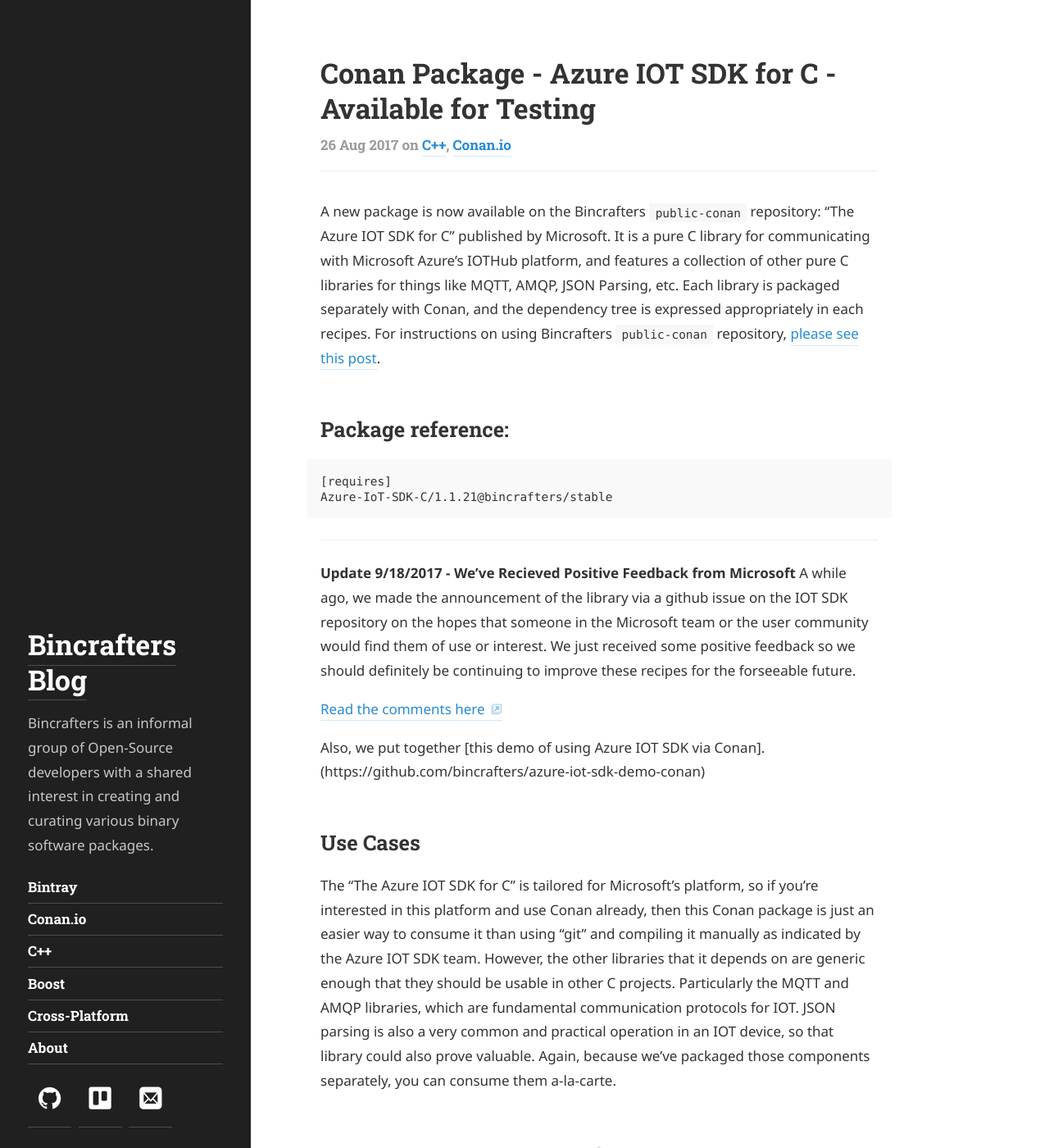
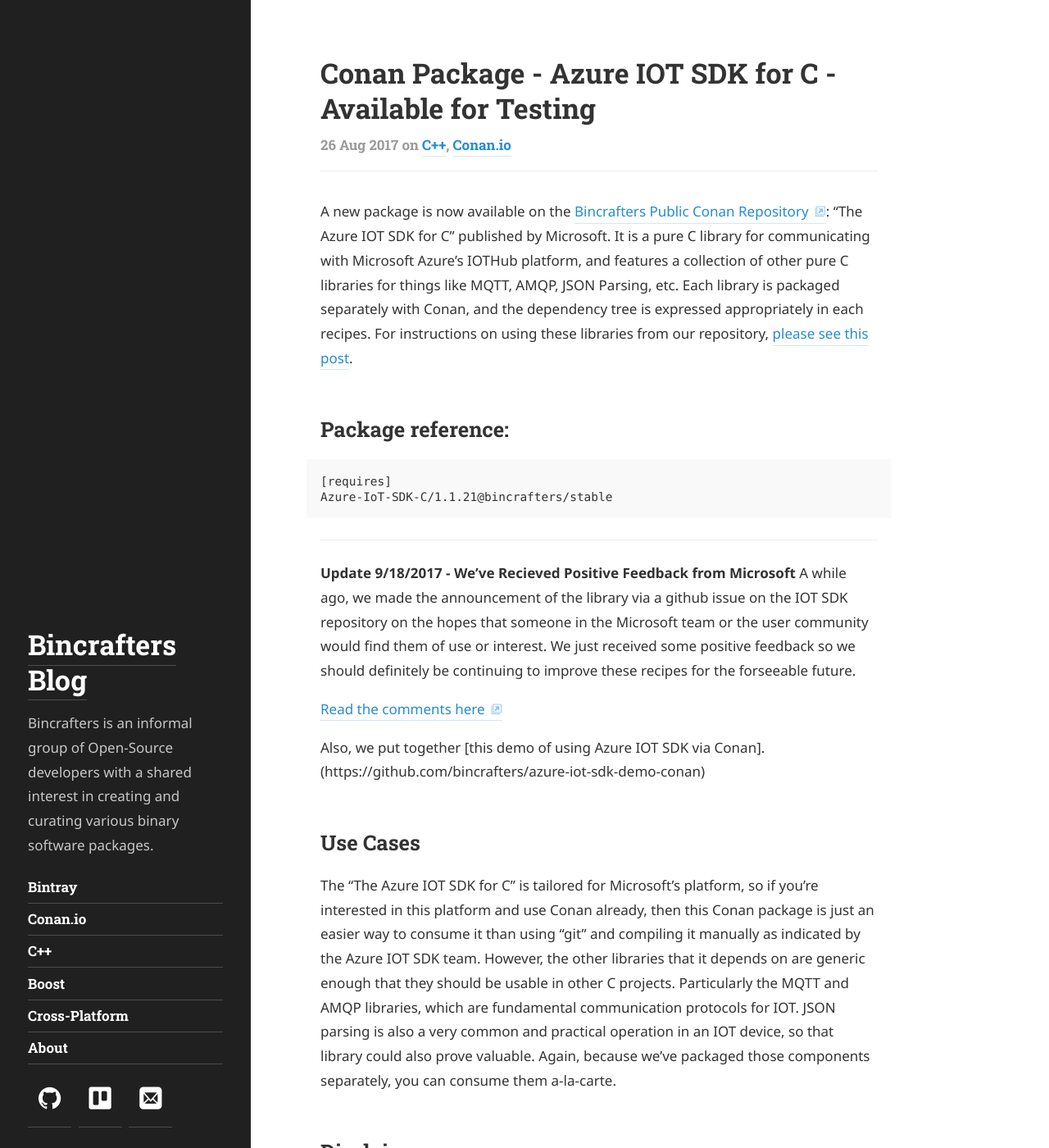
Before and after one commit to bincrafters/bincrafters.github.io, a Jekyll site: the page built from _posts/2017-08-26-azure-iot-sdk-c-testing.md, in a window 1280 px wide and 1400 px high. Shown: the whole window at 82% size. Built offline with Jekyll 4.4.1, drawn with Linux system fonts in a browser that asks for light colours; some web fonts are replaced; some of the changed text lies outside the part shown.

Commit message:
minor updates to IOTHub post

````diff
--- a/_posts/2017-08-26-azure-iot-sdk-c-testing.md
+++ b/_posts/2017-08-26-azure-iot-sdk-c-testing.md
@@ -4,7 +4,7 @@ title: 'Conan Package - Azure IOT SDK for C - Available for Testing'
 tags: [C++, Conan.io]
 ---
 
-A new package is now available on the Bincrafters `public-conan` repository: "The Azure IOT SDK for C" published by Microsoft.  It is a pure C library for communicating with Microsoft Azure's IOTHub platform, and features a collection of other pure C libraries for things like MQTT, AMQP, JSON Parsing, etc.  Each library is packaged separately with Conan, and the dependency tree is expressed appropriately in each recipes. For instructions on using Bincrafters `public-conan` repository, [please see this post](2017-06-06-using-bincrafters-conan-repository.md).
+A new package is now available on the [Bincrafters Public Conan Repository](https://bintray.com/bincrafters/public-conan): "The Azure IOT SDK for C" published by Microsoft.  It is a pure C library for communicating with Microsoft Azure's IOTHub platform, and features a collection of other pure C libraries for things like MQTT, AMQP, JSON Parsing, etc.  Each library is packaged separately with Conan, and the dependency tree is expressed appropriately in each recipes. For instructions on using these libraries from our repository, [please see this post](2017-06-06-using-bincrafters-conan-repository.md).
 
 ## Package reference:
 ```
````
Also changed, not shown: other parts of _posts/2017-08-26-azure-iot-sdk-c-testing.md (+3 -0 lines).
